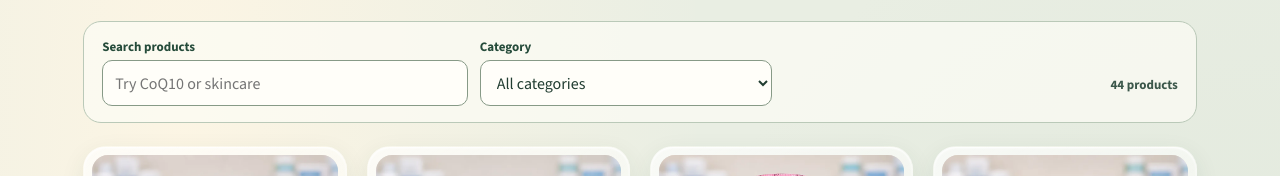
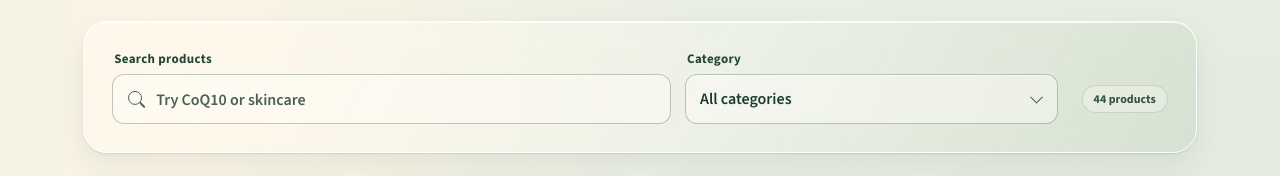
Before and after one commit to jojo942420/wellroot-pharmacy-site, a plain HTML site: page index.html in a window 1280 px wide. Shown: the part 1144-1320 px from the top of the page. Drawn offline with nearby package versions, Linux system fonts and the light colour scheme.

Commit message:
Refine the product search and category controls

```diff
--- a/finishing.css
+++ b/finishing.css
@@ -77,41 +77,130 @@ html { scroll-padding-top: 88px; }
 .catalog-tools {
   display: flex;
   align-items: end;
+  flex-wrap: wrap;
+  gap: 10px 24px;
+  margin-bottom: 26px;
+  padding: clamp(16px, 2.25vw, 28px);
+  border: 1px solid #ffffffd9;
+  border-radius: 24px;
+  background: linear-gradient(115deg, #fffaf0a8, #ffffff32 55%, #b3cbb04a);
+  box-shadow: inset 0 1px 0 #ffffffc9, 0 1px 2px #284b3821, 0 12px 28px #284b3815;
+  backdrop-filter: blur(14px) saturate(115%);
+}
+
+.catalog-fields {
+  flex: 1 1 490px;
+  min-width: 0;
+  display: grid;
+  grid-template-columns: minmax(0, 1.5fr) minmax(0, 1fr);
+  gap: 14px;
+}
+
+.catalog-fields label {
+  display: block;
+  margin: 0 0 7px 2px;
+  color: #264636;
+  font: 750 13px var(--sans);
+  letter-spacing: .025em;
+}
+
+.catalog-control { position: relative; }
+
+.catalog-control :is(input, select) {
+  width: 100%;
+  min-width: 0;
+  min-height: 50px;
+  padding: 10px 14px;
+  border: 1px solid #526f5961;
+  border-radius: 12px;
+  background: #fffdf770;
+  box-shadow: inset 0 1px 0 #ffffffb0;
+  color: #183c2c;
+  font: 550 16px var(--sans);
+}
+
+.catalog-control input { padding-inline-start: 43px; }
+.catalog-control input::placeholder { color: #486055; opacity: 1; }
+.catalog-control select {
+  appearance: none;
+  padding-inline-end: 38px;
+  text-overflow: ellipsis;
+  cursor: pointer;
+}
+.catalog-control option { background: #fcfbf4; color: #183c2c; }
+
+.catalog-control::before,
+.catalog-control-search::after {
+  position: absolute;
+  top: 50%;
+  color: #426450;
+  content: "";
+  pointer-events: none;
+}
+
+.catalog-control-search::before {
+  left: 16px;
+  width: 14px;
+  height: 14px;
+  box-sizing: border-box;
+  border: 1.5px solid currentColor;
+  border-radius: 50%;
+  transform: translateY(-58%);
+}
+
+.catalog-control-search::after {
+  left: 27px;
+  width: 7px;
+  height: 1.5px;
+  border-radius: 2px;
+  background: currentColor;
+  transform: translateY(5px) rotate(45deg);
+}
+
+.catalog-control-category::before {
+  right: 17px;
+  width: 8px;
+  height: 8px;
+  border-right: 1.5px solid currentColor;
+  border-bottom: 1.5px solid currentColor;
+  transform: translateY(-70%) rotate(45deg);
+}
+
+.catalog-control :is(input, select):hover {
+  border-color: #657d68;
+  background: #fffdf7a8;
+}
+
+.catalog-tools :is(input, select, button):focus-visible {
+  outline: 2px solid #36634b;
+  outline-offset: 3px;
+}
+
+.catalog-meta {
+  display: flex;
+  min-height: 50px;
+  align-items: center;
   justify-content: space-between;
   flex-wrap: wrap;
-  gap: 14px 24px;
-  margin-bottom: 23px;
-  padding: 16px 18px;
-  border: 1px solid #bac9b8;
-  border-radius: 18px;
-  background: #fcfcf5b8;
+  gap: 0 12px;
 }
-.catalog-fields {
-  flex: 1 1 470px;
-  max-width: 670px;
-  display: grid;
-  grid-template-columns: minmax(0, 1.25fr) minmax(0, 1fr);
-  gap: 12px;
+
+.catalog-meta p {
+  margin: 0;
+  padding: 5px 11px;
+  border: 1px solid #526f5933;
+  border-radius: 999px;
+  background: #fffdf74d;
+  color: #345344;
+  font: 750 12px var(--sans);
+  font-variant-numeric: tabular-nums;
 }
-.catalog-fields label { display: block; margin-bottom: 5px; color: #254b3a; font-size: 13px; font-weight: 700; }
-.catalog-fields input,
-.catalog-fields select {
-  width: 100%;
-  min-width: 0;
-  min-height: 46px;
-  padding: 9px 12px;
-  border: 1px solid #879a87;
-  border-radius: 10px;
-  background: #fffef9;
-  color: #213d31;
-  font: 500 16px var(--sans);
-}
-.catalog-meta { display: flex; min-height: 44px; align-items: center; gap: 14px; }
-.catalog-meta p { margin: 0; color: #3b574a; font-size: 13px; font-weight: 700; }
+
 .catalog-meta button {
   min-height: 44px;
-  padding: 0 9px;
+  padding: 0 4px;
   border: 0;
+  border-radius: 4px;
   background: transparent;
   color: #24523b;
   text-decoration: underline;
@@ -119,6 +208,14 @@ html { scroll-padding-top: 88px; }
   font: 700 13px var(--sans);
   cursor: pointer;
 }
+
+@media (forced-colors: active) {
+  .catalog-control select { appearance: auto; padding-inline-end: 14px; }
+  .catalog-control-category::before { display: none; }
+  .catalog-control-search::after { background: CanvasText; }
+  .catalog-meta button { color: LinkText; }
+}
+
 .catalog-empty {
   margin: 0;
   padding: 25px 20px;
@@ -184,9 +281,9 @@ html { scroll-padding-top: 88px; }
   .simple-home .brand-hero { min-height: 520px; }
   .simple-home .hero-inner { padding-top: 174px; padding-bottom: 36px; }
   .simple-home .hero-kicker { font-size: 9px; letter-spacing: 1.25px; }
-  .catalog-tools { gap: 8px; padding: 12px; }
-  .catalog-fields { grid-template-columns: minmax(0, 1fr); }
-  .catalog-meta { min-height: 32px; }
+  .catalog-tools { gap: 8px; border-radius: 18px; }
+  .catalog-fields { flex-basis: 100%; grid-template-columns: minmax(0, 1fr); gap: 12px; }
+  .catalog-meta { width: 100%; min-height: 34px; }
   .simple-home .product-section .product-grid .product-tile-copy { min-height: 122px; }
   .simple-home .product-section .product-grid .product-tile-copy p { font-size: 13px; }
   .simple-home .video-grid { gap: 11px; }
--- a/index.html
+++ b/index.html
@@ -281,7 +281,7 @@ body.simple-home,.product-section{background:#f2f0e6}
 @media(max-width:760px){.assistant-section{grid-template-columns:1fr;gap:23px;padding-top:62px;padding-bottom:68px}.assistant-intro h2{font-size:45px}.assistant-promise{margin-top:18px}.chat-messages{height:205px}.supply-section{grid-template-columns:48px 1fr;gap:15px;padding:34px 24px}.supply-symbol{width:43px;height:43px;border-radius:13px;font-size:32px}.supply-cta{grid-column:2;justify-self:start;margin-top:2px}.supply-copy h2{font-size:26px}.supply-audience{gap:7px;font-size:6px}}
 @media(max-width:430px){.chat-head{padding:14px}.chat-status{font-size:7px;letter-spacing:.4px}.chat-welcome{padding:18px 17px 12px}.chat-messages{padding:16px 14px}.chat-prompts{padding:12px 13px;gap:6px}.chat-prompts button{padding:8px 9px;font-size:8px}.chat-form{margin:0 12px}.supply-section{padding:31px 20px;grid-template-columns:40px 1fr;gap:12px}.supply-symbol{width:38px;height:38px}.supply-audience{flex-wrap:wrap}.supply-cta{font-size:9px}}
 </style>
-  <link rel="stylesheet" href="finishing.css?v=15">
+  <link rel="stylesheet" href="finishing.css?v=16">
 </head>
 <body class="simple-home">
   <a class="skip-link" href="#top">Skip to main content</a>
@@ -317,8 +317,16 @@ body.simple-home,.product-section{background:#f2f0e6}
       <div class="product-heading"><div><span class="section-kicker">IN STORE</span><h2>Explore the<br><em>wellness shelf.</em></h2></div><p>Browse skincare, vitamins and supplements. Call the pharmacy to confirm what’s in stock.</p></div>
       <div class="catalog-tools" id="catalog-tools" hidden>
         <div class="catalog-fields">
-          <div><label for="catalog-search">Search products</label><input type="search" id="catalog-search" placeholder="Try CoQ10 or skincare" aria-controls="product-grid"></div>
-          <div><label for="catalog-category">Category</label><select id="catalog-category" aria-controls="product-grid">
+          <div>
+            <label for="catalog-search">Search products</label>
+            <div class="catalog-control catalog-control-search">
+              <input type="search" id="catalog-search" placeholder="Try CoQ10 or skincare" aria-controls="product-grid">
+            </div>
+          </div>
+          <div>
+            <label for="catalog-category">Category</label>
+            <div class="catalog-control catalog-control-category">
+              <select id="catalog-category" aria-controls="product-grid">
                 <option value="">All categories</option>
                 <option value="beauty">Skin &amp; body care</option>
                 <option value="probiotics">Probiotics</option>
@@ -327,7 +335,9 @@ body.simple-home,.product-section{background:#f2f0e6}
                 <option value="supplements">Other supplements</option>
                 <option value="oral-care">Oral care</option>
                 <option value="home-fragrance">Home fragrance</option>
-          </select></div>
+              </select>
+            </div>
+          </div>
         </div>
         <div class="catalog-meta"><p id="catalog-status" role="status"></p><button id="catalog-reset" type="button" hidden>Clear filters</button></div>
       </div>
```
Lines whose indentation alone changed are shown as unchanged.
